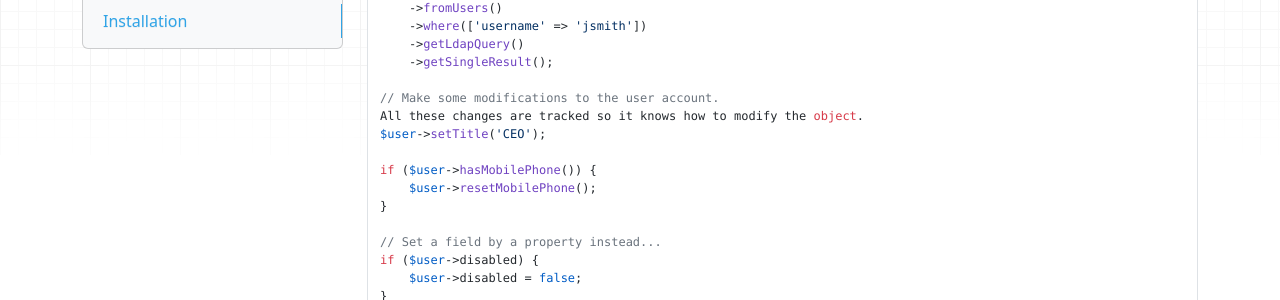
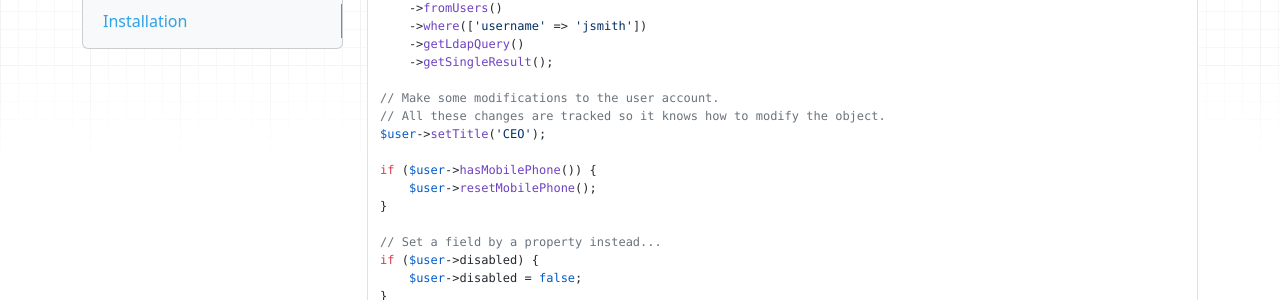
Before and after one commit to ldaptools/ldaptools, an MkDocs documentation site: the page built from docs/en/index.md, in a window 1280 px wide and 900 px high, scrolled down 1888 px. Shown: the part 151-451 px from the top of the window. Built offline with MkDocs 1.6.1, drawn with Linux system fonts in a browser that asks for light colours; nearby versions of some CDN libraries.

```diff
--- a/docs/en/index.md
+++ b/docs/en/index.md
@@ -108,7 +108,7 @@ $user = $ldap->buildLdapQuery()
     ->getSingleResult();
 
 // Make some modifications to the user account.
-All these changes are tracked so it knows how to modify the object.
+// All these changes are tracked so it knows how to modify the object.
 $user->setTitle('CEO');
 
 if ($user->hasMobilePhone()) {
```
Also changed, not shown: README.md.
